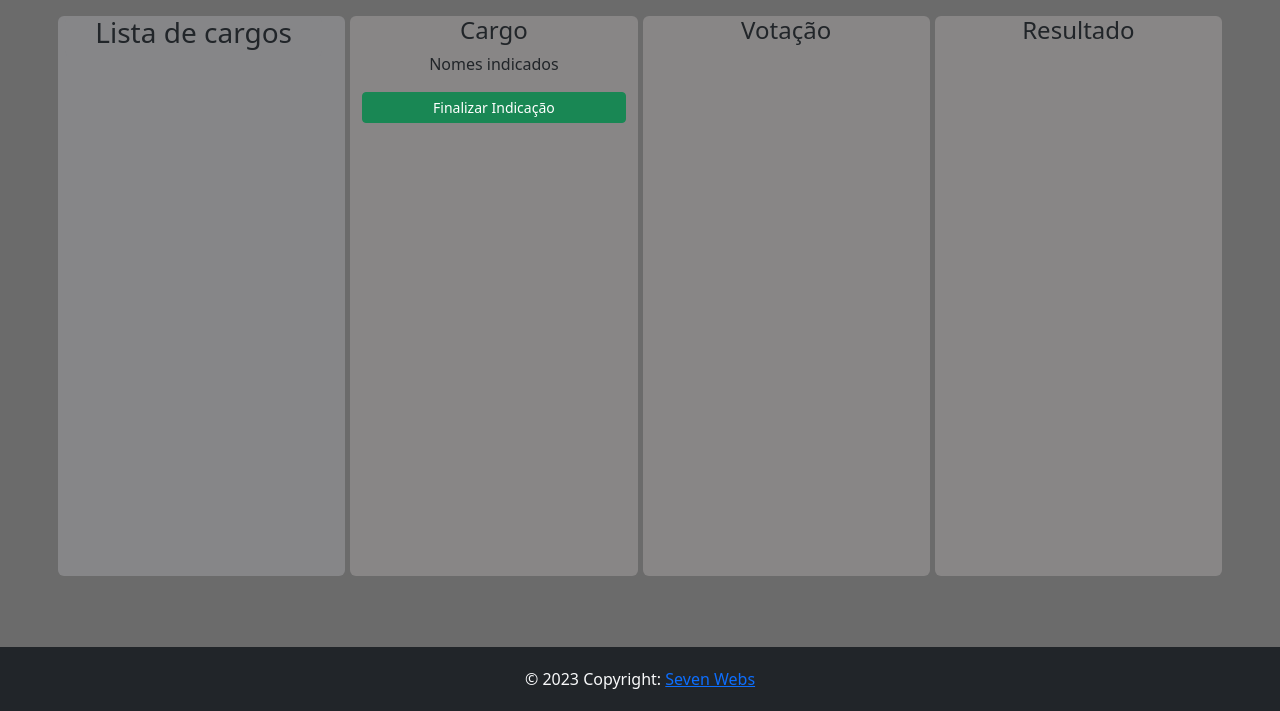
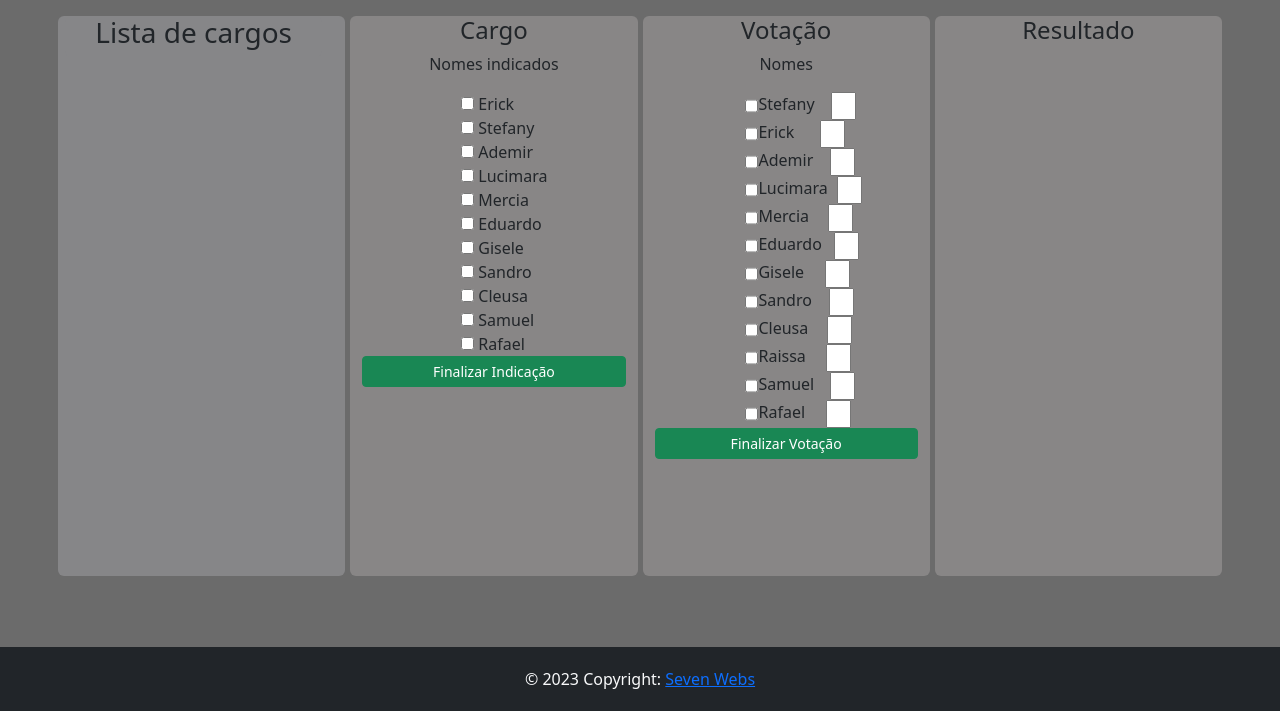
Before and after one commit to EduardoASilva/comissao-nomeacao, a Django app: page / in a window 1280 px wide. Shown: the part 89-800 px from the top of the page. Run offline with Django 4.2, Linux system fonts and the light colour scheme; the visitor is signed in with stand-in values (Sample User, id 1).

Commit message:
add nomes indicaçoes e votação

```diff
--- a/templates/index.html
+++ b/templates/index.html
@@ -3,7 +3,7 @@
 {% block content %}
   {% if request.user.is_superuser %}
     <div class="row mt-3">
-      <div class="container col border rounded text-center border-0 align-middle" style="
+      <div class="container col border rounded text-center border-0 align-middle " style="
             background-color: rgb(134, 134, 136);
             margin-right: 5px;
             height: 70vh;
@@ -20,7 +20,7 @@
         </div>
       </div>
 
-      <div class="box border rounded-2 col border-0" style="
+      <div class="flex-row box border rounded-2 col border-0" style="
             height: 70vh;
             margin-right: 5px;
             background-color: rgb(136, 134, 134);
@@ -28,8 +28,22 @@
         <h4 class="text-center">Cargo</h4>
         <p class="text-center">Nomes indicados</p>
 
-        <button class="w-100 btn btn-sm btn-success bottom-center" data-toggle="button">Finalizar Indicação</button>
-      </div>
+        <div class="row" style="width: 120px; margin-left: 33%; margin-right: 30%;">
+        <div><input type="checkbox" name="name">  Erick</input></div>
+        <div><input type="checkbox" name="name">  Stefany</input></div>
+        <div><input type="checkbox" name="name">  Ademir</input></div>
+        <div><input type="checkbox" name="name">  Lucimara</input></div>
+        <div><input type="checkbox" name="name">  Mercia</input></div>
+        <div><input type="checkbox" name="name">  Eduardo</input></div>
+        <div><input type="checkbox" name="name">  Gisele</input></div>
+        <div><input type="checkbox" name="name">  Sandro</input></div>
+        <div><input type="checkbox" name="name">  Cleusa</input></div>
+        <div><input type="checkbox" name="name">  Samuel</input></div>
+        <div><input type="checkbox" name="name">  Rafael</input></div>
+        </div>
+
+        <button class="w-100 btn btn-sm btn-success bottom-center" data-toggle="button" style="">Finalizar Indicação</button></div>
+
 
       <div class="box border rounded-2 col border-0" style="
             height: 70vh;
@@ -37,6 +51,26 @@
             background-color: rgb(136, 134, 134);
           ">
         <h4 class="text-center">Votação</h4>
+        <p class="text-center">Nomes</p>
+
+        <div class="row" style="width: 150px; margin-left: 30%;">
+          <div class="d-inline-flex justify-content-between "><input type="checkbox" name="name">  Stefany</input><input class="" style="width: 25px;margin:auto;" type="text"> </div>
+          <div class="d-inline-flex justify-content-between "><input type="checkbox" name="name">  Erick</input><input class="" style="width: 25px;margin:auto;" type="text"> </div>
+          <div class="d-inline-flex justify-content-between "><input type="checkbox" name="name">  Ademir</input><input class="" style="width: 25px;margin:auto;" type="text"> </div>
+          <div class="d-inline-flex justify-content-between "><input type="checkbox" name="name">  Lucimara</input><input class="" style="width: 25px;margin:auto;" type="text"> </div>
+          <div class="d-inline-flex justify-content-between "><input type="checkbox" name="name">  Mercia</input><input class="" style="width: 25px;margin:auto;" type="text"> </div>
+          <div class="d-inline-flex justify-content-between "><input type="checkbox" name="name">  Eduardo</input><input class="" style="width: 25px;margin:auto;" type="text"> </div>
+          <div class="d-inline-flex justify-content-between "><input type="checkbox" name="name">  Gisele</input><input class="" style="width: 25px;margin:auto;" type="text"> </div>
+          <div class="d-inline-flex justify-content-between "><input type="checkbox" name="name">  Sandro</input><input class="" style="width: 25px;margin:auto;" type="text"> </div>
+          <div class="d-inline-flex justify-content-between "><input type="checkbox" name="name">  Cleusa</input><input class="" style="width: 25px;margin:auto;" type="text"> </div>
+          <div class="d-inline-flex justify-content-between "><input type="checkbox" name="name">  Raissa</input><input class="" style="width: 25px;margin:auto;" type="text"> </div>
+          <div class="d-inline-flex justify-content-between "><input type="checkbox" name="name">  Samuel</input><input class="" style="width: 25px;margin:auto;" type="text"> </div>
+          <div class="d-inline-flex justify-content-between "><input type="checkbox" name="name">  Rafael</input><input class="" style="width: 25px;margin:auto;" type="text"> </div>
+
+          </div>
+
+          <button class=" w-100 btn btn-sm btn-success bottom-center" data-toggle="button">Finalizar Votação</button></div
+
       </div>
       <div class="box border rounded-2 col border-0 mb-0" style="height: 70vh; background-color: rgb(136, 134, 134)">
         <h4 class="text-center">Resultado</h4>
```
